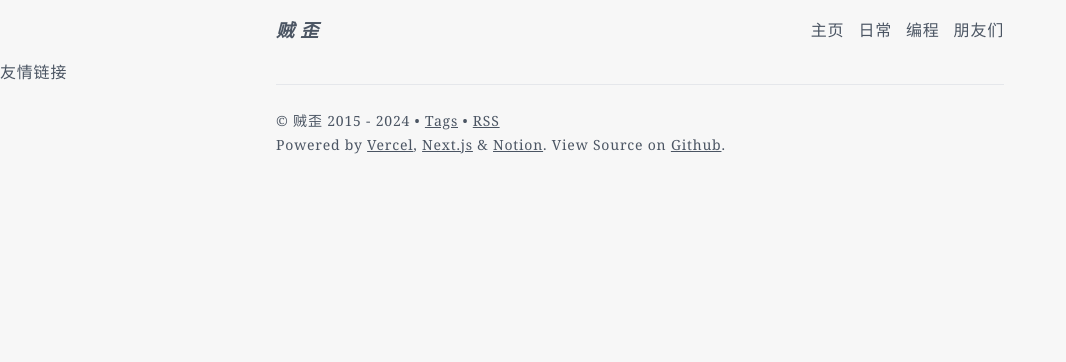
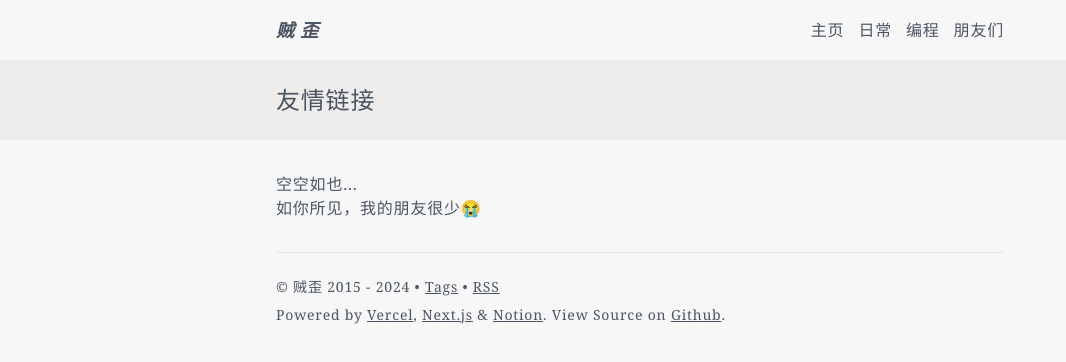
Before and after one commit to varzy/homepage-next, a Next.js app: page /friends in a window 1280 px wide. Shown: the top 362 px of the page, without its empty margins (0-1066 px from the left). Built offline with nearby package versions, Linux system fonts and the light colour scheme; no server answers.

Commit message:
Add friends page.

```diff
--- a/src/app/(blog)/_components/BlogFooter.tsx
+++ b/src/app/(blog)/_components/BlogFooter.tsx
@@ -6,7 +6,7 @@ export default function BlogFooter() {
     <footer>
       <div className="g-blog-container">
         <hr className="border-gray-200" />
-        <div className="pb-16 pt-6 text-sm leading-6">
+        <div className="pb-14 pt-6 text-sm">
           <p>
             &copy; {SITE_CONFIG.author} 2015 - {new Date().getFullYear()}
             &nbsp;•&nbsp;
@@ -18,7 +18,7 @@ export default function BlogFooter() {
               RSS
             </Link>
           </p>
-          <p>
+          <p className="mt-2">
             Powered by{' '}
             <Link className="underline" href="https://vercel.com/" target="_blank">
               Vercel
@@ -28,7 +28,7 @@ export default function BlogFooter() {
               Next.js
             </Link>{' '}
             &{' '}
-            <Link className="underline" href="https://varzy.notion.site">
+            <Link className="underline" href="https://notion.so">
               Notion
             </Link>
             . View Source on&nbsp;
--- a/src/app/(blog)/_components/PageHero.tsx
+++ b/src/app/(blog)/_components/PageHero.tsx
@@ -16,7 +16,7 @@ export default function PageHero({ title, before, after, children }: PageHeroPro
         ) : (
           <>
             {before && <p className="mb-2 text-xs">{before}</p>}
-            {title && <h1 className="text-2xl font-normal">{title}</h1>}
+            {title && <h1 className="text-xl font-normal sm:text-2xl">{title}</h1>}
             {after && typeof after === 'string' ? <p className="mt-2 text-base">{after}</p> : <>{after}</>}
           </>
         )}
--- a/src/app/(blog)/_components/PostItem.tsx
+++ b/src/app/(blog)/_components/PostItem.tsx
@@ -3,14 +3,12 @@ import Link from 'next/link';
 
 export default function PostItem(post: PostMetaData) {
   return (
-    <Link className="post_link group flex flex-wrap justify-between rounded py-4" href={'/posts/' + post.slug}>
+    <Link className="post_link  flex flex-wrap justify-between rounded py-4" href={'/posts/' + post.slug}>
       <div className="mb-1 flex w-full shrink-0 text-xs text-gray-400 md:mb-0 md:w-1/6 md:text-base">
         {post.dateAmericaStyle}
       </div>
       <div className="flex-1">
-        <h2 className="font-bold group-hover:text-indigo-500 group-hover:transition-all group-hover:duration-300 group-hover:ease-in-out">
-          {post.title}
-        </h2>
+        <h2 className="font-bold ">{post.title}</h2>
         <p className="mt-1 text-sm">{post.summary}</p>
       </div>
     </Link>
--- a/src/app/(blog)/_components/PostTag.tsx
+++ b/src/app/(blog)/_components/PostTag.tsx
@@ -4,7 +4,7 @@ export default function PostTag({ tag, count }: { tag: string; count?: number })
   return (
     <Link
       href={`/tags/${tag}`}
-      className="mr-2 inline-block rounded-2xl border bg-white px-3 py-0.5 text-sm transition last:mr-0 hover:bg-slate-100"
+      className="mr-2 inline-block rounded-2xl border bg-white px-3 py-0.5  text-sm transition last:mr-0 hover:bg-slate-100"
     >
       <span>#{tag}</span>
       {count && <span className="ml-2">&nbsp;{count}</span>}
--- a/src/app/(blog)/categories/[category]/layout.tsx
+++ b/src/app/(blog)/categories/[category]/layout.tsx
@@ -1,6 +1,8 @@
 import { SITE_CONFIG } from '@/site.config';
 import { notFound } from 'next/navigation';
 import { ReactNode } from 'react';
+import { Metadata } from 'next';
+import { getEmojiFavicon } from '@/utils/favicon';
 
 interface PageProps {
   params: {
@@ -8,11 +10,11 @@ interface PageProps {
   };
 }
 
-export function generateMetadata({ params }: PageProps) {
+export function generateMetadata({ params }: PageProps): Metadata {
   const categoryContext = SITE_CONFIG.categories[params.category];
   const categoryAlias = categoryContext.alias || '';
 
-  return { title: categoryAlias };
+  return { title: categoryAlias, icons: getEmojiFavicon(categoryContext.favicon) };
 }
 
 export default function BlogLayout({ children, params }: Readonly<{ children: ReactNode }> & PageProps) {
--- a/src/app/(blog)/friends/page.tsx
+++ b/src/app/(blog)/friends/page.tsx
@@ -1,9 +1,17 @@
 import { Metadata } from 'next';
+import { getEmojiFavicon } from '@/utils/favicon';
+import BlogPageContainer from '@/app/(blog)/_components/BlogPageContainer';
 
 export const metadata: Metadata = {
   title: '友情链接',
+  icons: getEmojiFavicon('✌️'),
 };
 
 export default function Friends() {
-  return <div>友情链接</div>;
+  return (
+    <BlogPageContainer pageHero={{ title: `友情链接`, after: `` }}>
+      <p>空空如也...</p>
+      <p>如你所见，我的朋友很少😭</p>
+    </BlogPageContainer>
+  );
 }
--- a/src/app/(blog)/sponsor/page.tsx
+++ b/src/app/(blog)/sponsor/page.tsx
@@ -7,27 +7,29 @@ import { getEmojiFavicon } from '@/utils/favicon';
 
 export const metadata: Metadata = {
   title: `Buy me a Coffee`,
-  icons: getEmojiFavicon('☕️')
+  icons: getEmojiFavicon('☕️'),
 };
 
 export default function Sponsor() {
   const channels = [
     { label: `微信`, qrcode: SponsorWechat },
-    { label: `支付宝`, qrcode: SponsorAlipay }
+    { label: `支付宝`, qrcode: SponsorAlipay },
   ];
 
   return (
     <BlogPageContainer
       pageHero={{
         title: `☕️ Buy me a Coffee~`,
-        after: `如果你喜欢我的内容，或者它们可以给你带来帮助，或许可以请我喝一杯咖啡？`
+        after: `如果你喜欢我的内容，或者它们可以给你带来帮助，或许可以请我喝一杯咖啡？`,
       }}
     >
-      <div className="grid grid-cols-1 sm:grid-cols-2 gap-4">
-        {channels.map((channel, index) => <div key={index}>
-          <div className="text-lg">{channel.label}</div>
-          <Image className="mt-2 w-full" src={channel.qrcode} alt={channel.label} />
-        </div>)}
+      <div className="grid grid-cols-1 gap-4 sm:grid-cols-2">
+        {channels.map((channel, index) => (
+          <div key={index}>
+            <div className="text-lg">{channel.label}</div>
+            <Image className="mt-2 w-full" src={channel.qrcode} alt={channel.label} />
+          </div>
+        ))}
       </div>
     </BlogPageContainer>
   );
--- a/src/site.config.ts
+++ b/src/site.config.ts
@@ -12,8 +12,8 @@ export const SITE_CONFIG = {
 
   blogPerPage: 10,
   categories: {
-    nichijou: { notionField: 'Nichijou', alias: '日常', description: '一个普通人的思考与呓语。' },
-    coding: { notionField: 'Coding', alias: '编程', description: '一堆没有干货的技术笔记。' },
+    nichijou: { notionField: 'Nichijou', alias: '日常', favicon: '🍀', description: '一个普通人的思考与呓语。' },
+    coding: { notionField: 'Coding', alias: '编程', favicon: '🧑‍💻', description: '一堆没有干货的技术笔记。' },
   },
 
   utterancRepo: ``,
```
